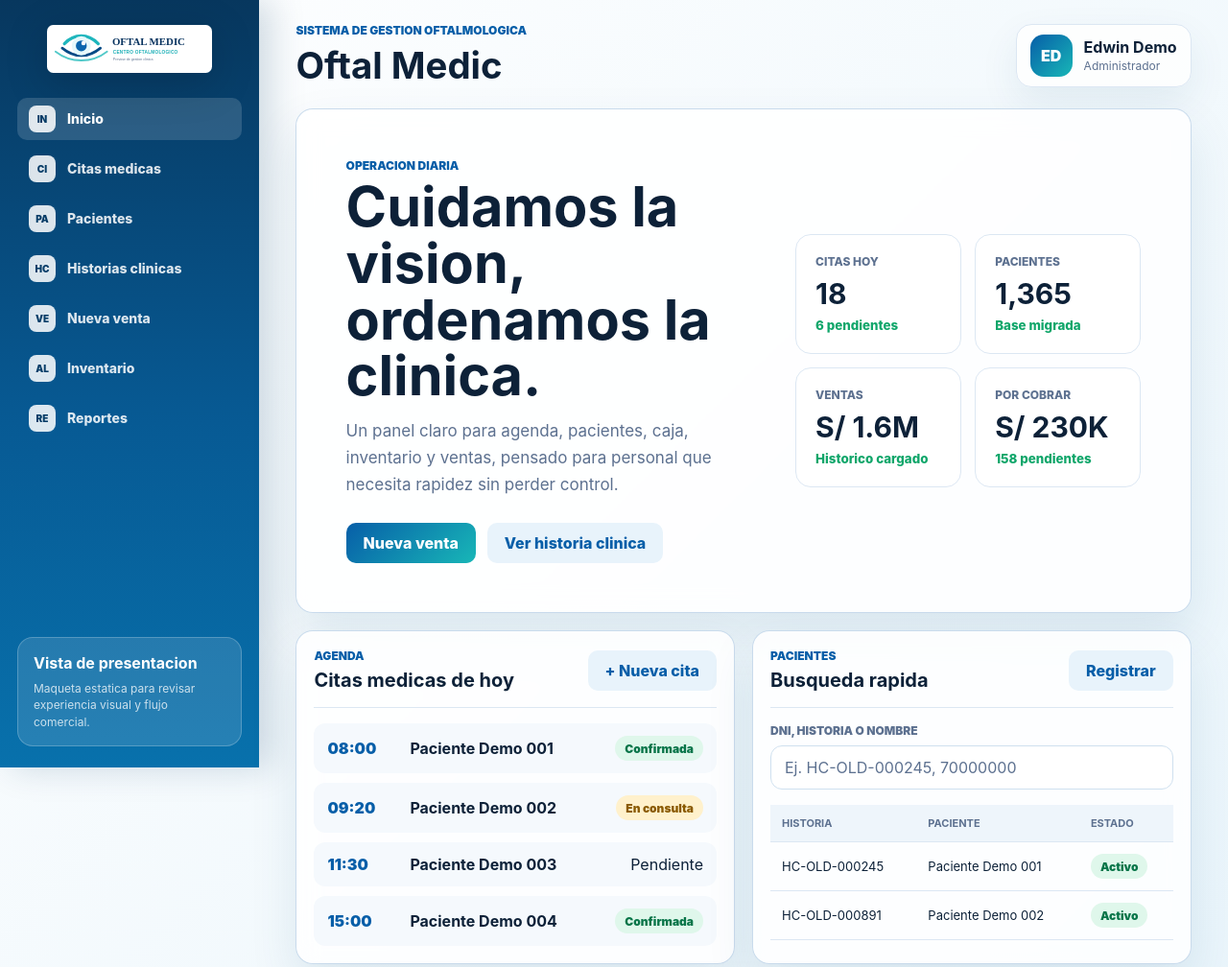
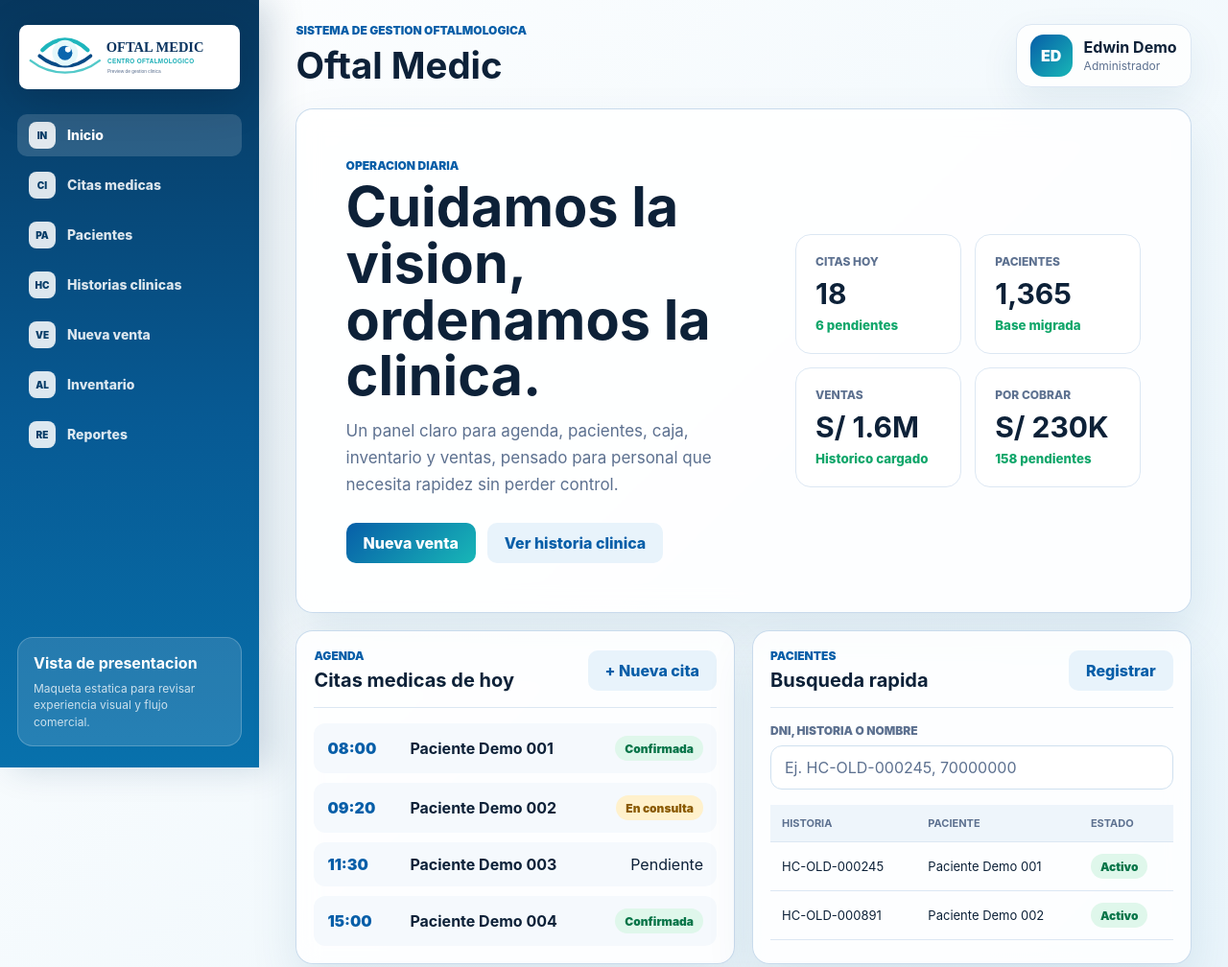
Before and after one commit to AngelCP22/optica-plan, a plain HTML site: page docs/design-preview/index.html in a window 1280 px wide. Shown: the top 1008 px of the page at 96% size. Drawn offline with Linux system fonts and the light colour scheme.

Commit message:
Improve preview logo sizing

```diff
--- a/docs/design-preview/styles.css
+++ b/docs/design-preview/styles.css
@@ -40,7 +40,7 @@ button, .primary-action, .secondary-action {
 }
 .brand-logo {
   display: block;
-  width: 172px;
+  width: min(230px, 100%);
   max-height: 74px;
   object-fit: contain;
   margin: 0 auto 26px;
```
